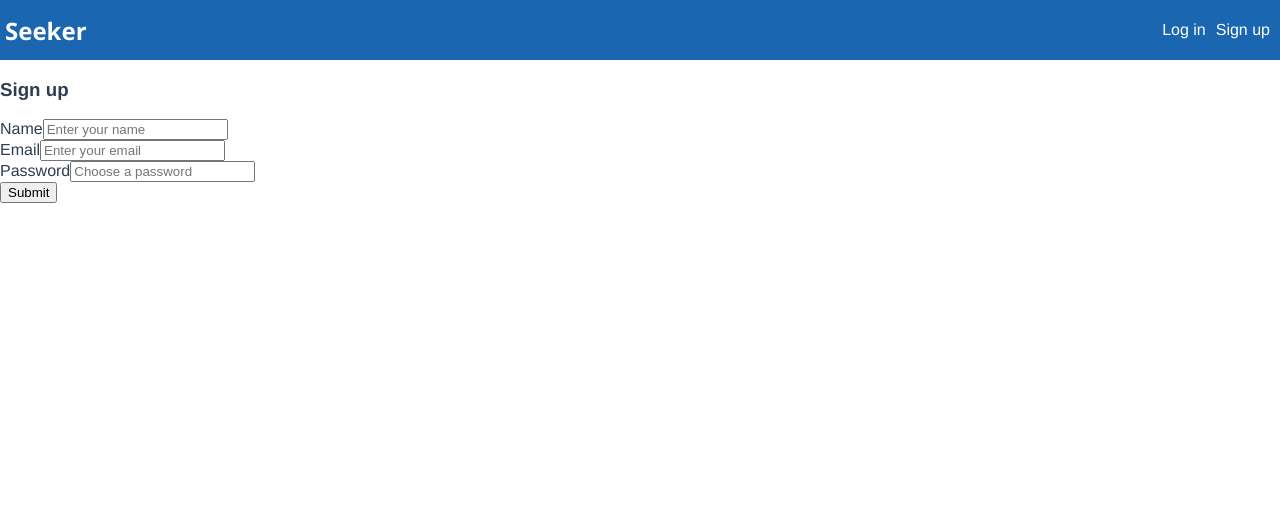
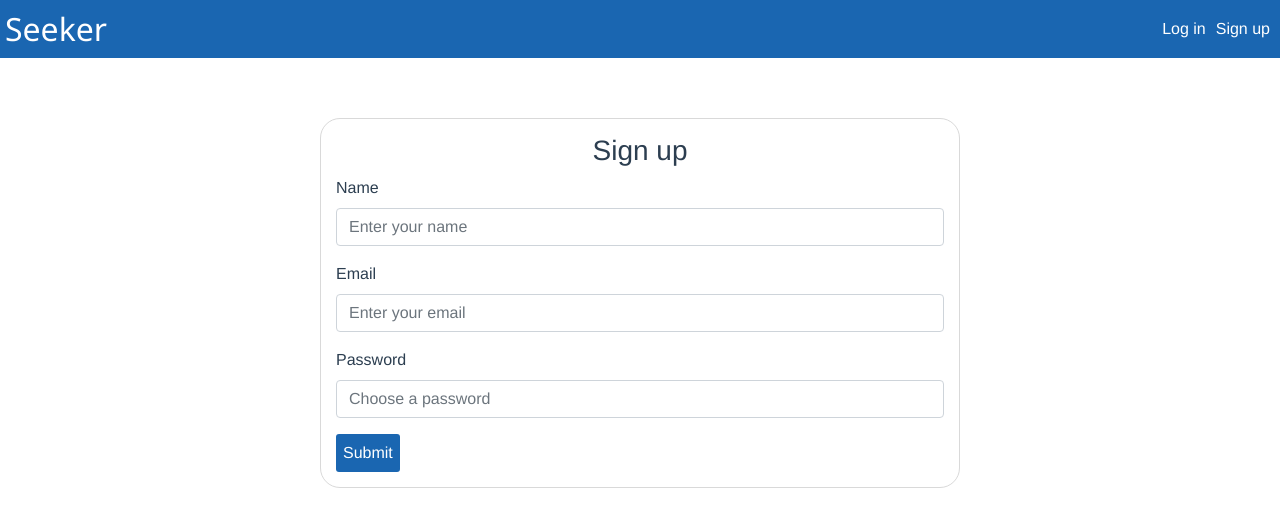
Before and after one commit to georgeben/Fact-Seeker-Client, a Vue app: page /auth in a window 1280 px wide. Shown: the top 526 px of the page. Built offline with nearby package versions, Linux system fonts and the light colour scheme.

Commit message:
Enable user to signup

```diff
--- a/public/index.html
+++ b/public/index.html
@@ -5,6 +5,7 @@
     <meta http-equiv="X-UA-Compatible" content="IE=edge">
     <meta name="viewport" content="width=device-width,initial-scale=1.0">
     <link rel="icon" href="<%= BASE_URL %>favicon.ico">
+    <link rel="stylesheet" href="https://stackpath.bootstrapcdn.com/bootstrap/4.3.1/css/bootstrap.min.css" integrity="sha384-ggOyR0iXCbMQv3Xipma34MD+dH/1fQ784/j6cY/iJTQUOhcWr7x9JvoRxT2MZw1T" crossorigin="anonymous">
     <title>Seeker | Search for anything</title>
   </head>
   <body>
--- a/src/api/user.js
+++ b/src/api/user.js
@@ -1,15 +1,34 @@
 import axios from 'axios';
+import store from '../store';
 
-const parseResponse = (response) => response.data
+const url = 'http://localhost:3000';
+const parseResponse = response => response.data;
 
 export default {
   signUp: async ({ name, email, password }) => {
-    const result = await axios.post('http://localhost:3000/users/', {
+    try {
+      const result = await axios.post('http://localhost:3000/users/', {
         name,
         email,
-        password
-    });
-    console.log(result)
-    return parseResponse(result)
+        password,
+      });
+      console.log(result);
+      return parseResponse(result);
+    } catch (error) {
+      // Set error message
+      store.commit('setErrorMsg', error.response.data);
+    }
+  },
+
+  signIn: async ({ email, password }) => {
+    try {
+      const result = await axios.post(`${url}/users/login`, {
+        email,
+        password,
+      });
+      return parseResponse(result);
+    } catch (error) {
+      console.log(error);
+    }
   },
 };
--- a/src/components/Navbar.vue
+++ b/src/components/Navbar.vue
@@ -61,7 +61,7 @@ nav{
     color: white;
     display: flex;
     justify-content: space-between;
-    align-items: center;
+    align-items: center !important;
     margin: 0;
     padding: 5px;
 }
@@ -75,6 +75,8 @@ nav h2{
 nav ul {
     list-style-type: none;
     display: flex;
+    padding-left: 0;
+    margin-bottom: 0;
 }
 
 nav ul li {
--- a/src/components/Signup.vue
+++ b/src/components/Signup.vue
@@ -1,17 +1,20 @@
 <template>
   <form @submit="signUp">
       <h3>Sign up</h3>
-      <div>
-          <label>Name</label>
-          <input type="text" placeholder="Enter your name" v-model="user.name" required/>
+      <div class="alert alert-danger" role="alert" v-if="errorMessage">
+        {{errorMessage}}
       </div>
-      <div>
-          <label>Email</label>
-          <input type="email" placeholder="Enter your email" v-model="user.email" required/>
+      <div class="form-group">
+          <label for="name">Name</label>
+          <input type="text" class="form-control" id="name" placeholder="Enter your name" v-model="user.name" required/>
       </div>
-      <div>
-          <label>Password</label>
-          <input type="password" placeholder="Choose a password" v-model="user.password" required/>
+      <div class="form-group">
+          <label for="email">Email</label>
+          <input type="email" class="form-control" id="email" placeholder="Enter your email" v-model="user.email" required/>
+      </div>
+      <div class="form-group">
+          <label for="password">Password</label>
+          <input type="password"  class="form-control" id="password" placeholder="Choose a password" v-model="user.password" required/>
       </div>
 
       <button>Submit</button>
@@ -19,28 +22,59 @@
 </template>
 
 <script>
-import api from '../api/user'
+import { mapMutations, mapState } from 'vuex';
+import api from '../api/user';
+
 export default {
-    data(){
+  data() {
     return {
       user: {
         name: '',
         email: '',
-                password: ''
-            }
-        }
+        password: '',
+      },
+    };
   },
   methods: {
-        async signUp(e){
+    ...mapMutations(['setUser']),
+    async signUp(e) {
       e.preventDefault();
-            console.log("Hello")
-            let createdUser = await api.signUp(this.user)
-            console.log({createdUser})
+      const createdUser = await api.signUp(this.user);
+      if(!createdUser){
+          return;
       }
+      console.log({ createdUser });
+      this.setUser(createdUser.data);
+    },
+  },
+  computed: {
+      ...mapState(['errorMessage'])
   }
-}
+};
 </script>
 
-<style>
+<style scoped>
+
+form{
+    width: 50%;
+    margin-left: auto;
+    margin-right: auto;
+    margin-top: 60px;
+    border: 1px solid #d9d9d9;
+    padding: 15px;
+    border-radius: 20px;
+}
+
+form h3{
+    text-align: center;
+}
+
+form button{
+    background-color: #1a66b1;
+    color: white;
+    border: none;
+    padding: 7px;
+    border-radius: 3px;
+}
 
 </style>
--- /dev/null
+++ b/src/config/requests.js
@@ -0,0 +1,12 @@
+import axios from 'axios';
+import constants from '../constants';
+
+export default {
+  setHttpHeaders(token) {
+    const commons = axios.defaults.headers.common;
+    const payload = `Bearer ${token}`;
+    if (token) {
+      commons[constants.authorization] = payload;
+    }
+  },
+};
--- a/src/constants.js
+++ b/src/constants.js
@@ -1,4 +1,7 @@
 export default {
   UP_VOTE: 'up',
   DOWN_VOTE: 'down',
+  currentUser: 'current_user',
+  token: 'token',
+  authorization: 'authorization',
 };
--- a/src/store.js
+++ b/src/store.js
@@ -1,5 +1,8 @@
 import Vue from 'vue';
 import Vuex from 'vuex';
+import constants from './constants';
+import storageUtil from './utils/localStorage';
+import requests from './config/requests';
 
 Vue.use(Vuex);
 
@@ -8,6 +11,9 @@ export default new Vuex.Store({
     query: '',
     resultCount: 0,
     results: [],
+    user: {},
+    token: '',
+    errorMessage: '',
   },
   mutations: {
     setQuery(state, query) {
@@ -31,6 +37,22 @@ export default new Vuex.Store({
     setResultCount(state, count) {
       state.resultCount = count;
     },
+
+    setUser(state, user) {
+      console.log('Setting user');
+      state.user = user;
+      storageUtil.updateState(constants.currentUser, user);
+      state.token = user.token;
+      storageUtil.updateState(constants.token, user.token);
+
+      // Set axios header
+      requests.setHttpHeaders(state.token);
+    },
+
+    setErrorMsg(state, message) {
+      state.errorMessage = message.data;
+    }
+
   },
   actions: {
 
--- /dev/null
+++ b/src/utils/localStorage.js
@@ -0,0 +1,20 @@
+function loadState(key) {
+  const stringifiedData = localStorage.getItem(key);
+  return JSON.parse(stringifiedData);
+}
+
+function updateState(key, data) {
+  const stringifiedData = JSON.stringify(data);
+  const savedData = localStorage.setItem(key, stringifiedData);
+  return savedData;
+}
+
+function clearStorage() {
+  localStorage.clear();
+}
+
+export default {
+  clearStorage,
+  updateState,
+  loadState,
+};
```
Lines whose indentation alone changed are shown as unchanged.
